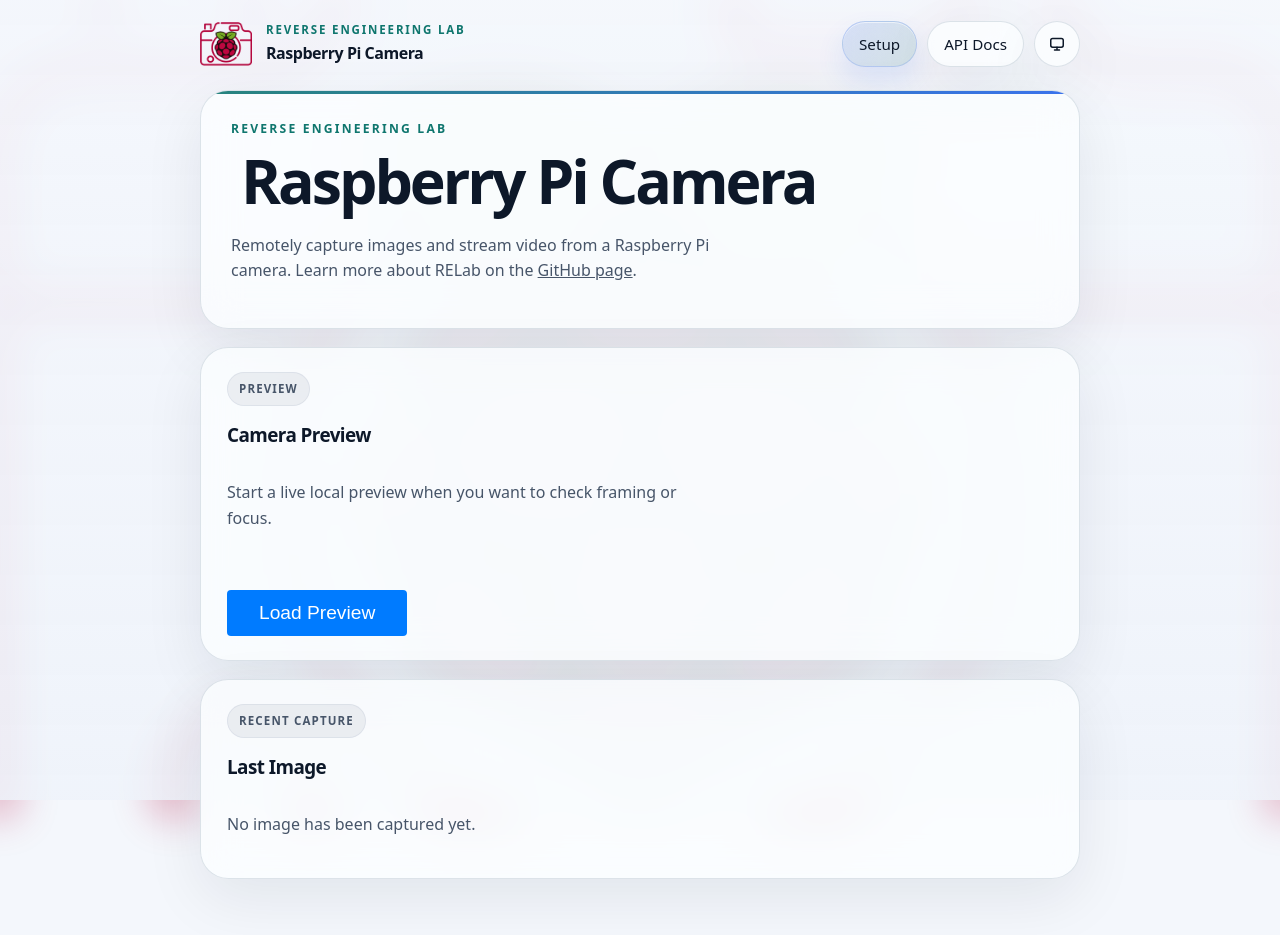
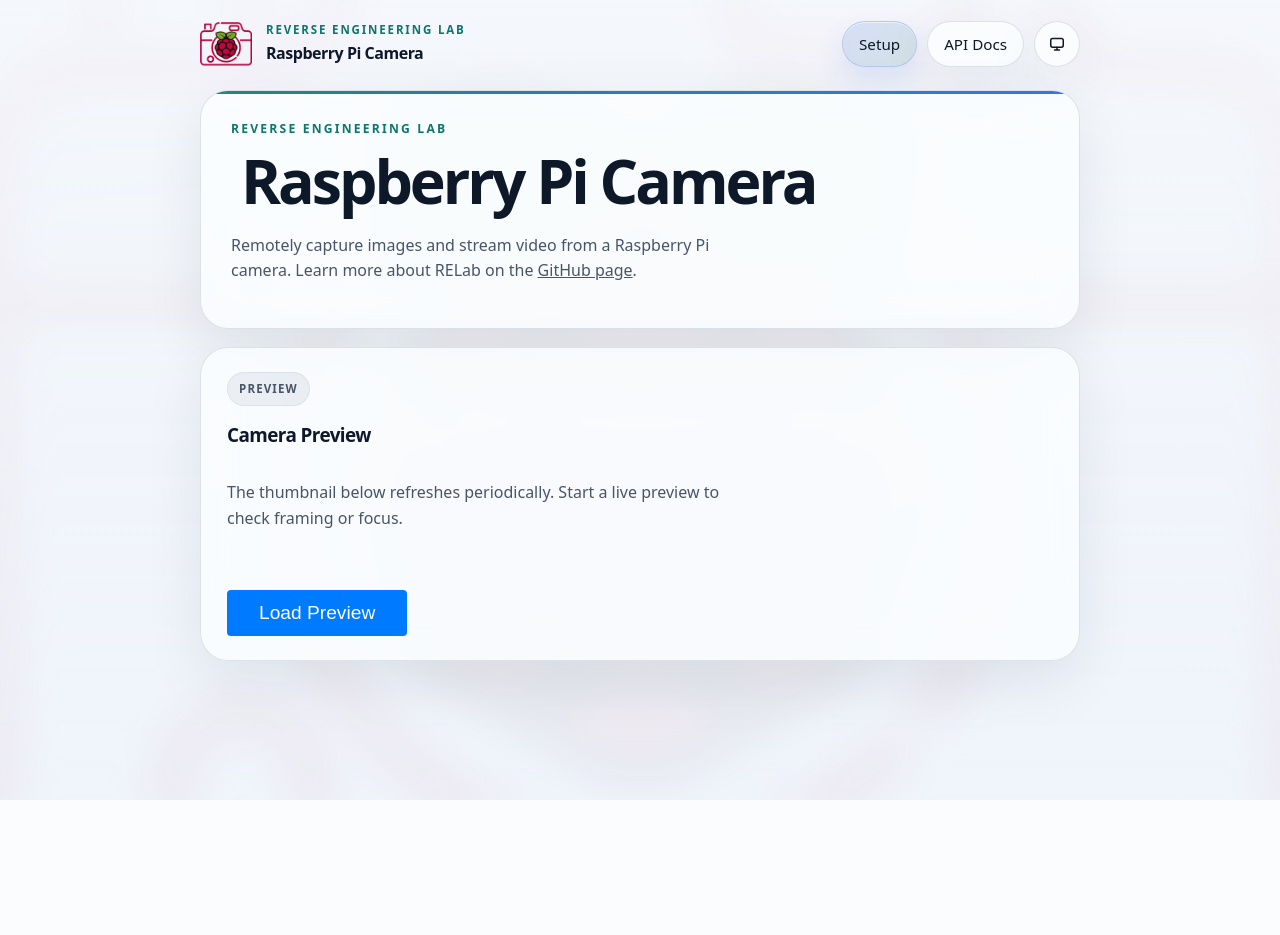
Before and after one commit to CMLPlatform/relab-rpi-cam-plugin, a FastAPI app: template app/templates/homepage.html in a window 1280 px wide. After the commit the page ends 800 px from the top, so only its background shows below. Run offline with FastAPI, Linux system fonts and the light colour scheme; the template is opened without the code that fills it, so the values that code supplies are empty; parts of the project's set-up code (start-up, migrations or seed data) failed here and were passed over; some libraries are stand-ins or nearby versions.

Commit message:
fix: use preview thumbnail instead of last iamge url in local homepage

```diff
--- a/app/templates/homepage.html
+++ b/app/templates/homepage.html
@@ -15,11 +15,18 @@
   <script src="https://cdn.jsdelivr.net/npm/hls.js@1/dist/hls.min.js"></script>
   <script>
     const HLS_SRC = "/preview/hls/cam-preview/index.m3u8";
+    const THUMBNAIL_SRC = "/preview-thumbnail.jpg";
     const PREVIEW_RETRY_DELAY_MS = 1200;
-    const PREVIEW_MAX_RETRIES = 8;
+    const PREVIEW_MAX_RETRIES = 20;
     let hls = null;
     let previewRetryTimer = null;
     let previewWanted = false;
+
+    function refreshPoster() {
+      const video = document.getElementById("preview-video");
+      if (!video) return;
+      video.poster = THUMBNAIL_SRC + "?t=" + Date.now();
+    }
 
     function resetPreviewMedia() {
       const video = document.getElementById("preview-video");
@@ -57,6 +64,7 @@
         hls.attachMedia(video);
         hls.on(Hls.Events.MANIFEST_PARSED, () => {
           video.play();
+          msg.textContent = "";
           chip.className = "status-chip status-chip--live";
           chip.textContent = "Live";
         });
@@ -65,6 +73,7 @@
         video.src = HLS_SRC;
         video.addEventListener("error", onError, { once: true });
         video.play();
+        msg.textContent = "";
         chip.className = "status-chip status-chip--live";
         chip.textContent = "Live";
       } else {
@@ -82,6 +91,7 @@
         previewRetryTimer = null;
       }
       resetPreviewMedia();
+      refreshPoster();
       btn.textContent = "Load Preview";
       chip.className = "status-chip status-chip--muted";
       chip.textContent = "Preview";
@@ -105,29 +115,19 @@
     <div class="setup-status-grid">
       <div class="status-chip status-chip--muted" id="preview-chip">Preview</div>
       <h2>Camera Preview</h2>
-      <p class="setup-status__lead">Start a live local preview when you want to check framing or focus.</p>
-      <video id="preview-video" class="preview-video" controls playsinline muted></video>
+      <p class="setup-status__lead">The thumbnail below refreshes periodically. Start a live preview to check framing or focus.</p>
+      <video
+        id="preview-video"
+        class="preview-video"
+        controls
+        playsinline
+        muted
+        poster="{{ url_for('preview_thumbnail') }}"
+      ></video>
       <p id="preview-msg" class="preview-message"></p>
       <div class="setup-actions">
         <button class="btn" id="preview-btn" onclick="togglePreview()">Load Preview</button>
       </div>
-    </div>
-  </section>
-
-  <section class="setup-status">
-    <div class="setup-status-grid">
-      <div class="status-chip status-chip--muted">Recent capture</div>
-      <h2>Last Image</h2>
-      {% if last_image_url %}
-        <a href="{{ last_image_url }}" target="_blank" rel="noopener" class="setup-link">Open full image</a>
-        <img
-          class="capture-preview"
-          src="{{ last_image_url }}"
-          alt="Latest captured image"
-        />
-      {% else %}
-        <p>No image has been captured yet.</p>
-      {% endif %}
     </div>
   </section>
 
```
Also changed, not shown: app/frontend/router.py (+11 -6 lines), tests/integration/test_frontend.py (+35 -13 lines).
